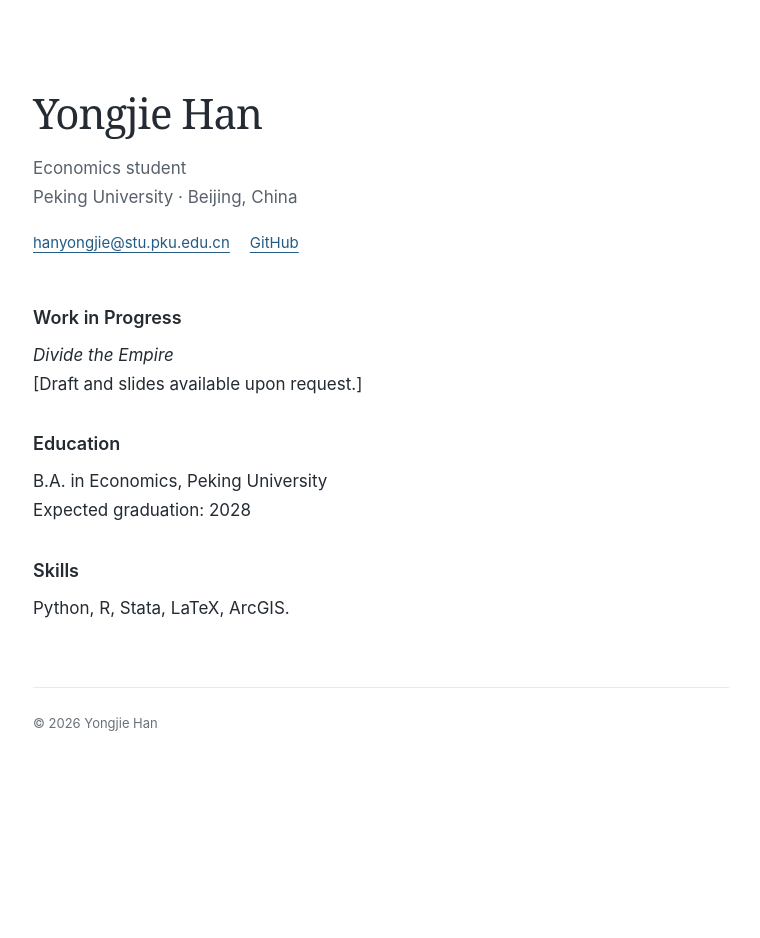
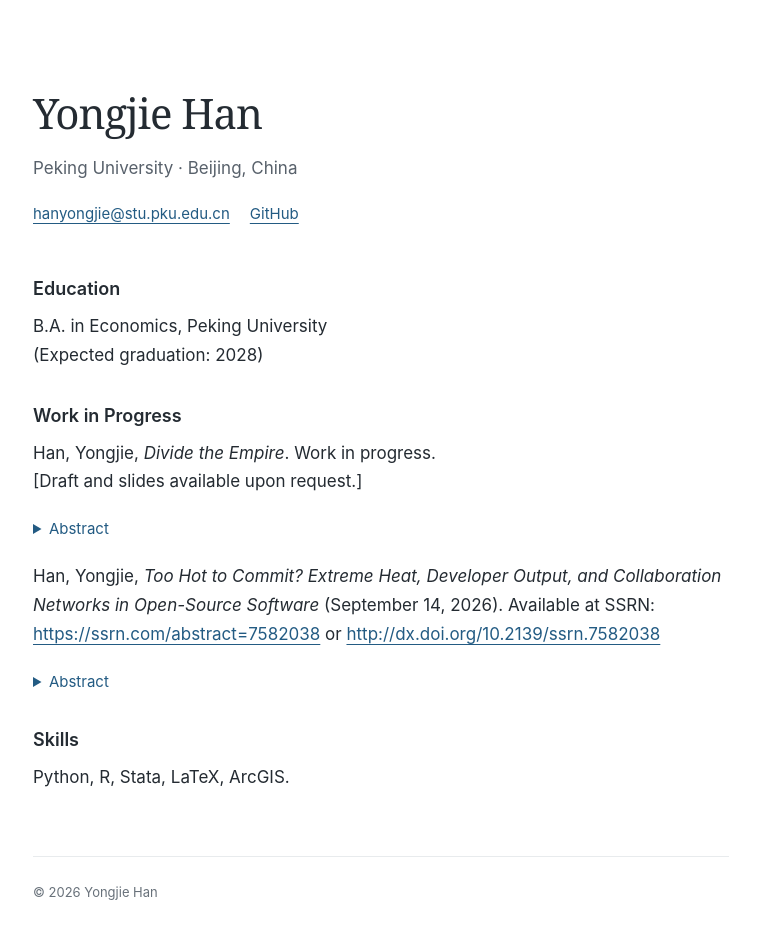
Before and after one commit to yongjiehan/yongjiehan.github.io, a Jekyll site: the page built from _pages/about.md, in a window 1280 px wide. Shown: the whole page, without its empty margins (259-1019 px from the left). Built offline with Jekyll 4.4.1, drawn with Linux system fonts in a browser that asks for light colours; before the commit the page ends 900 px from its top, so only the background shows below that.

Commit message:
update wp

```diff
--- a/_layouts/home.html
+++ b/_layouts/home.html
@@ -3,7 +3,7 @@ layout: default
 ---
 <header class="profile">
   <h1>{{ site.author.name | escape }}</h1>
-  <p class="profile__affiliation">Economics student<br>Peking University &middot; Beijing, China</p>
+  <p class="profile__affiliation">Peking University &middot; Beijing, China</p>
   <ul class="contact-links" aria-label="Contact">
     <li><a href="mailto:{{ site.author.email }}">{{ site.author.email }}</a></li>
     <li><a href="https://github.com/{{ site.author.github }}">GitHub</a></li>
--- a/_pages/about.md
+++ b/_pages/about.md
@@ -11,15 +11,27 @@ redirect_from:
   - /resume-json
 ---
 
-## Work in Progress
-
-*Divide the Empire*<br>
-[Draft and slides available upon request.]
-
 ## Education
 
 B.A. in Economics, Peking University<br>
-Expected graduation: 2028
+(Expected graduation: 2028)
+
+## Work in Progress
+
+Han, Yongjie, *Divide the Empire*. Work in progress.<br>
+[Draft and slides available upon request.]
+
+<details class="paper-abstract">
+  <summary>Abstract</summary>
+  <p>Abstract forthcoming.</p>
+</details>
+
+Han, Yongjie, *Too Hot to Commit? Extreme Heat, Developer Output, and Collaboration Networks in Open-Source Software* (September 14, 2026). Available at SSRN: [https://ssrn.com/abstract=7582038](https://ssrn.com/abstract=7582038) or [http://dx.doi.org/10.2139/ssrn.7582038](http://dx.doi.org/10.2139/ssrn.7582038)
+
+<details class="paper-abstract">
+  <summary>Abstract</summary>
+  <p>I examine the direct and indirect impacts of extreme temperature on digital, high-skill labor in the context of open-source software using a large, high-frequency panel of 739,587 active GitHub users linked to local weather. Exploiting within-user variation in daily maximum temperature, I first document that extreme heat significantly reduces individual output, measured by commits, and find little evidence of recovery in subsequent days. However, among geographically distant collaborating user pairs, the decrease in one user's commits is associated with an increase in the other's. These findings suggest that heat imposes a measurable cost on digital high-skill work but one that greater diversification of workplaces and collaboration networks may help mitigate.</p>
+</details>
 
 ## Skills
 
--- a/assets/css/main.css
+++ b/assets/css/main.css
@@ -27,7 +27,8 @@ a {
 
 a:hover { color: #153b56; }
 
-a:focus-visible {
+a:focus-visible,
+.paper-abstract summary:focus-visible {
   outline: 2px solid currentColor;
   outline-offset: 5px;
   border-radius: 2px;
@@ -72,6 +73,19 @@ h2 {
 
 p { margin: 0 0 20px; }
 
+.paper-abstract {
+  margin: 0 0 20px;
+  font-size: 15px;
+}
+
+.paper-abstract summary {
+  width: fit-content;
+  color: #235b83;
+  cursor: pointer;
+}
+
+.paper-abstract[open] summary { margin-bottom: 10px; }
+
 .site-footer {
   margin-top: 64px;
   padding-top: 20px;
```
